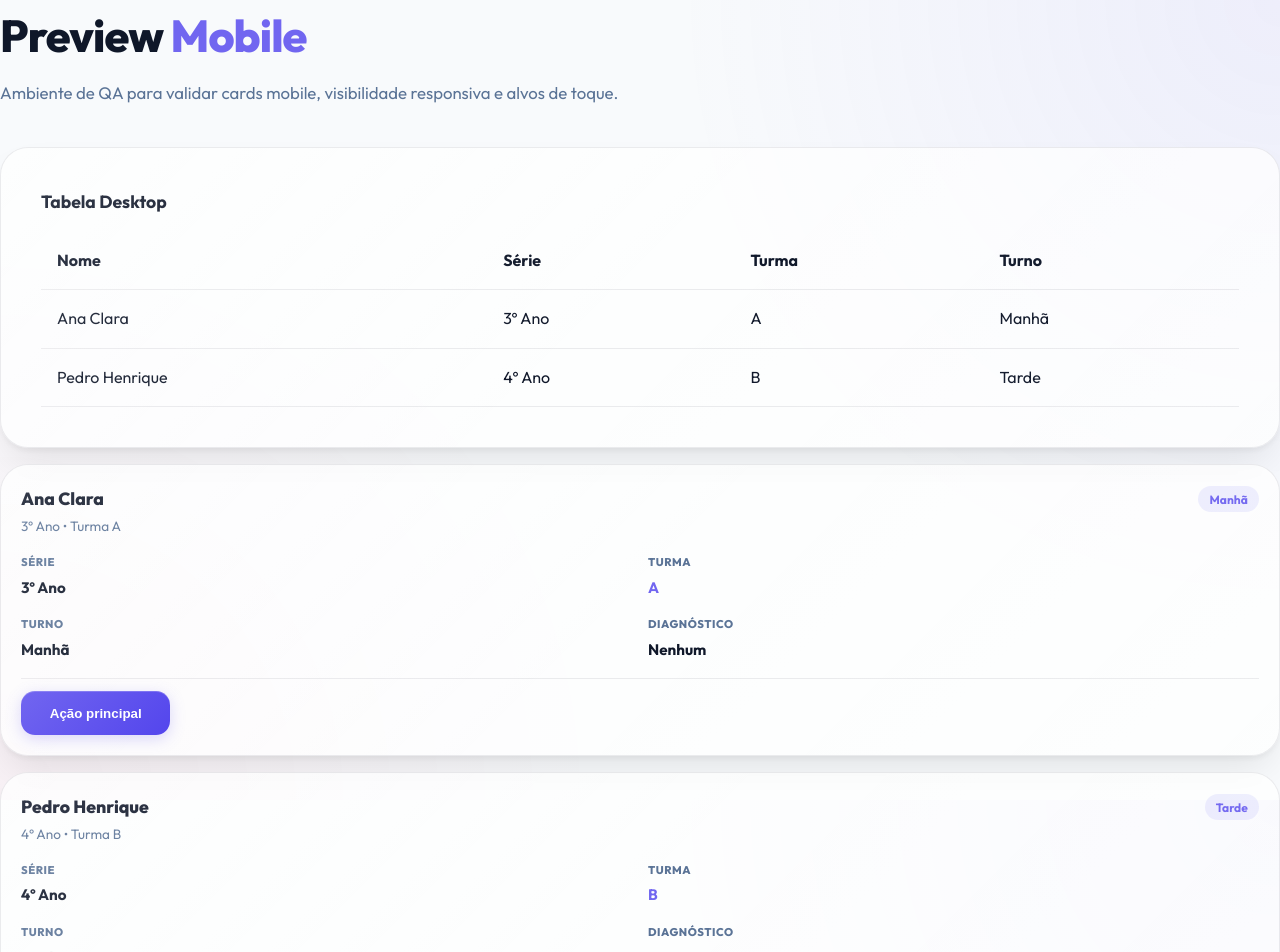
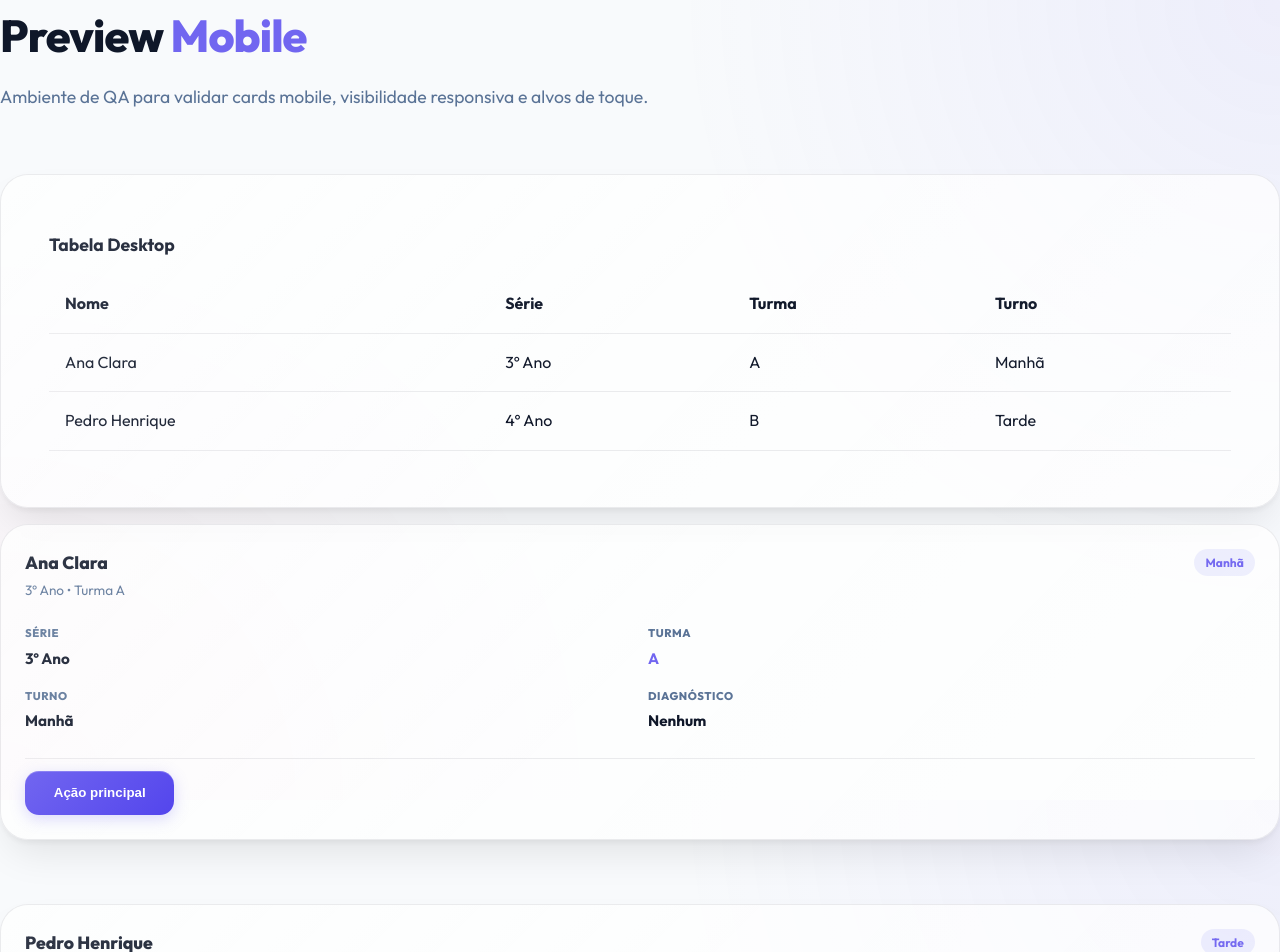
Before and after one commit to Ronickbr/leitura_dinamica, a Next.js app: page /mobile-preview in a window 1280 px wide. Shown: the top 952 px of the page. Built offline with nearby package versions, Linux system fonts and the light colour scheme; no server answers.

Commit message:
ui: fix spacing between cards, blocks and labels v3.4.1

```diff
--- a/app/styles/components.css
+++ b/app/styles/components.css
@@ -96,7 +96,7 @@
 .dashboard-grid {
     display: grid;
     grid-template-columns: repeat(2, minmax(0, 1fr));
-    gap: 2rem;
+    gap: 3rem;
 }
 
 .dashboard-side-column,
@@ -109,13 +109,20 @@
 .grid-cards {
     display: grid;
     grid-template-columns: repeat(auto-fill, minmax(350px, 1fr));
-    gap: 1.5rem;
+    gap: 2rem;
 }
 
 .responsive-form-grid {
     display: grid;
     grid-template-columns: repeat(2, minmax(0, 1fr));
-    gap: 1rem;
+    gap: 2.5rem;
+}
+
+.form-group {
+    display: flex;
+    flex-direction: column;
+    gap: 0.85rem;
+    margin-bottom: 1.5rem;
 }
 
 .responsive-split-grid {
@@ -143,8 +150,8 @@
     flex-direction: column;
     width: 100%;
     text-align: left;
-    padding: 1.25rem;
-    gap: 1rem;
+    padding: 1.5rem;
+    gap: 1.5rem;
 }
 
 .mobile-card-header {
@@ -834,14 +841,14 @@
 .filter-bar {
     display: flex;
     align-items: center;
-    gap: 1.5rem;
+    gap: 3rem;
     flex-wrap: wrap;
     background: var(--glass-bg);
-    padding: 1rem 1.5rem;
-    border-radius: 16px;
+    padding: 2.5rem 3rem;
+    border-radius: var(--radius-lg);
     border: 1px solid var(--glass-border);
     backdrop-filter: blur(10px);
-    margin-bottom: 2rem;
+    margin-bottom: 4rem;
 }
 
 .filter-select {
@@ -866,9 +873,10 @@
     font-size: 0.85rem;
     font-weight: 700;
     color: var(--text-muted);
-    margin-bottom: 0.5rem;
+    margin-bottom: 0.8rem;
     display: block;
     padding-left: 0.25rem;
+    letter-spacing: 0.02em;
 }
 
 /* --- Media Queries Gerais --- */
--- a/app/styles/glassmorphism.css
+++ b/app/styles/glassmorphism.css
@@ -26,11 +26,18 @@
     -webkit-backdrop-filter: var(--glass-blur);
     border: 1px solid var(--glass-border);
     border-radius: var(--radius-lg);
-    padding: 2.5rem;
+    padding: 3.5rem 3rem;
     position: relative;
     overflow: hidden;
     transition: all 0.4s cubic-bezier(0.4, 0, 0.2, 1);
     box-shadow: var(--glass-shadow);
+}
+
+.glass-card+.glass-card,
+.glass-panel+.glass-panel,
+.glass-card+.glass-panel,
+.glass-panel+.glass-card {
+    margin-top: 3rem;
 }
 
 .glass-card::before {
--- a/app/styles/layout.css
+++ b/app/styles/layout.css
@@ -131,7 +131,7 @@
     justify-content: space-between;
     align-items: flex-start;
     gap: 1.5rem;
-    margin-bottom: 2.5rem;
+    margin-bottom: 4rem;
     z-index: 1;
 }
 
@@ -142,13 +142,15 @@
 .page-title {
     font-size: clamp(2rem, 4vw, 2.8rem);
     font-weight: 800;
-    margin-bottom: 0.5rem;
+    margin-bottom: 0.75rem;
     letter-spacing: -0.02em;
 }
 
 .page-subtitle {
     color: var(--text-muted);
-    font-size: 1.05rem;
+    font-size: 1.1rem;
+    margin-bottom: 0px;
+    line-height: 1.5;
 }
 
 .container {
```
